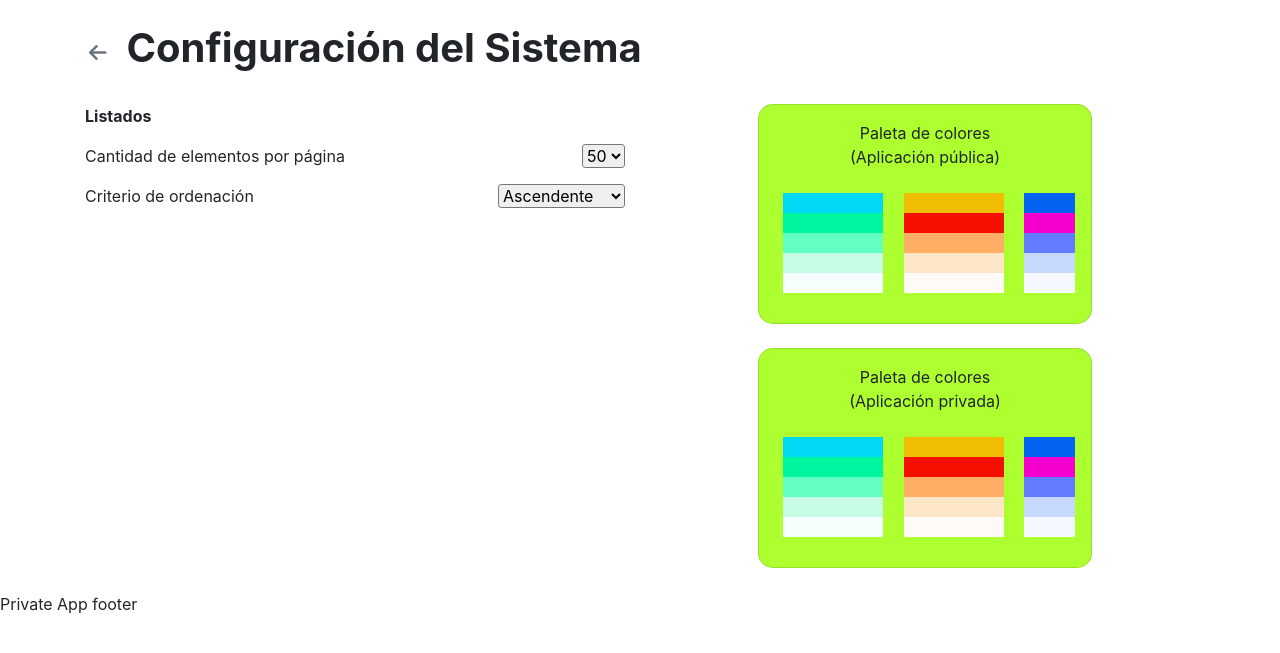
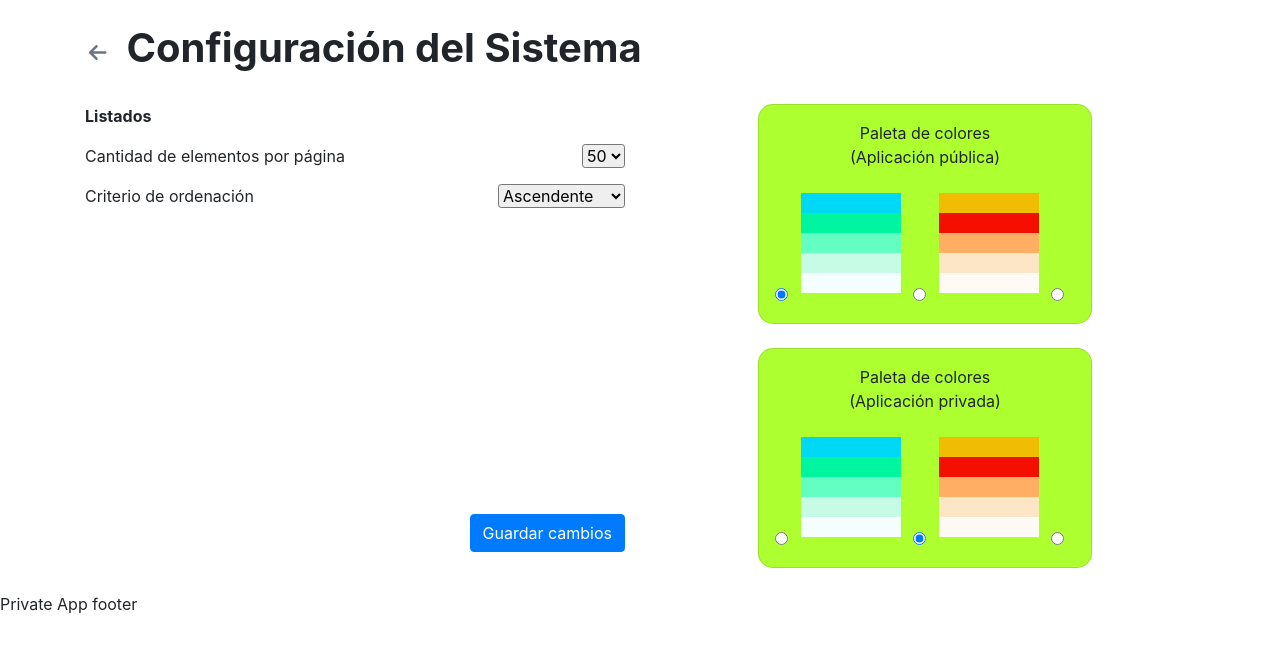
Before and after one commit to DavidScoffield/InundaSafe-PS1-2021, a Flask app: page /config/ in a window 1280 px wide. Shown: the part 58-711 px from the top of the page. Run offline with Flask 2, Linux system fonts and the light colour scheme; data comes from the database, SQL or seed files in the repository; some libraries are stand-ins or nearby versions.

Commit message:
Termino el html para la pagina de config

```diff
--- a/app/templates/config/index.html
+++ b/app/templates/config/index.html
@@ -12,17 +12,18 @@ block head %} {{ super() }}
     <h1 class="font-weight-bold">Configuración del Sistema</h1>
   </div>
   <!-- BODY CONFIG -->
-  <form method="post" class="row mt-4">
+  <form action="{{url_for('config_routes.update')}}" method="post" class="row mt-4">
     <!-- PARTE IZQ -->
-    <div class="col mb-3">
+    <div class="col mb-3 d-flex flex-column justify-content-between">
       <!-- LISTADOS -->
+      <div>
         <div>
           <p class="font-weight-bold">Listados</p>
         </div>
         <div>
           <div class="d-flex justify-content-between align-items-center mt-3">
             <label class="m-0"> Cantidad de elementos por página </label>
-          <select type="range" class="rounded-sm">
+            <select type="range" class="rounded-sm select" name="elements_quantity">
               {% for i in range(15,60) %} {% if i == config.elements_quantity %}
               <option value="{{i}}" selected>{{i}}</option>
               {% else %}
@@ -32,7 +33,7 @@ block head %} {{ super() }}
           </div>
           <div class="d-flex justify-content-between align-items-center mt-3">
             <label class="m-0"> Criterio de ordenación </label>
-          <select type="range" class="rounded-sm">
+            <select type="range" class="rounded-sm" name="order_by">
               <option value="asc"  {% if  config.order_by == 'asc' %}
               selected
               {% endif %}
@@ -43,16 +44,20 @@ block head %} {{ super() }}
               >Descendiente</option>
             </select>
           </div>
-        {#
+        <!--
           <div class="d-flex justify-content-between align-items-center mt-3">
             <label class="m-0"> Valores límites para alertas </label>
-          <select type="range" class="rounded-sm">
+            <select type="range" class="rounded-sm" name="elements_quantity">
               {% for i in range(0,10) %}
               <option value="{{i}}">{{i}}</option>
               {% endfor %}
             </select>
           </div>
-        #}
+         -->
+        </div>
+      </div>
+     <div class="d-flex justify-content-end">
+        <button type="submit" class="btn btn-primary mt-4 mt-lg-0">Guardar cambios</button>
      </div>
     </div>
 
@@ -66,13 +71,14 @@ block head %} {{ super() }}
         </div>
         <div class="palettes">
           {% for color in colors %}
-          <div class="palette-color">
+          <input type="radio" name="color_public" value="{{color.id}}" id="color_public_{{color.id}}" class="input-radio" {{"checked" if color.id == config.colors_id_public}} >
+          <label for="color_public_{{color.id}}" class="palette-color">
             <div class="color" style="background-color: {{color.color_1}}"></div>
             <div class="color" style="background-color: {{color.color_2}}"></div>
             <div class="color" style="background-color: {{color.color_4}}"></div>
             <div class="color" style="background-color: {{color.color_3}}"></div>
             <div class="color" style="background-color: {{color.color_5}}"></div>
-          </div>
+          </label>
           {% endfor %}
         </div>
       </div>
@@ -84,13 +90,14 @@ block head %} {{ super() }}
         </div>
          <div class="palettes">
           {% for color in colors %}
-          <div class="palette-color">
+          <input type="radio" name="color_private" value="{{color.id}}" id="color_private_{{color.id}}" class="input-radio" {{"checked" if color.id == config.colors_id_private}} >
+          <label for="color_private_{{color.id}}" class="palette-color">
             <div class="color" style="background-color: {{color.color_1}}"></div>
             <div class="color" style="background-color: {{color.color_2}}"></div>
             <div class="color" style="background-color: {{color.color_4}}"></div>
             <div class="color" style="background-color: {{color.color_3}}"></div>
             <div class="color" style="background-color: {{color.color_5}}"></div>
-          </div>
+          </label>
           {% endfor %}
         </div>
       </div>
```
Lines whose indentation alone changed are shown as unchanged.
